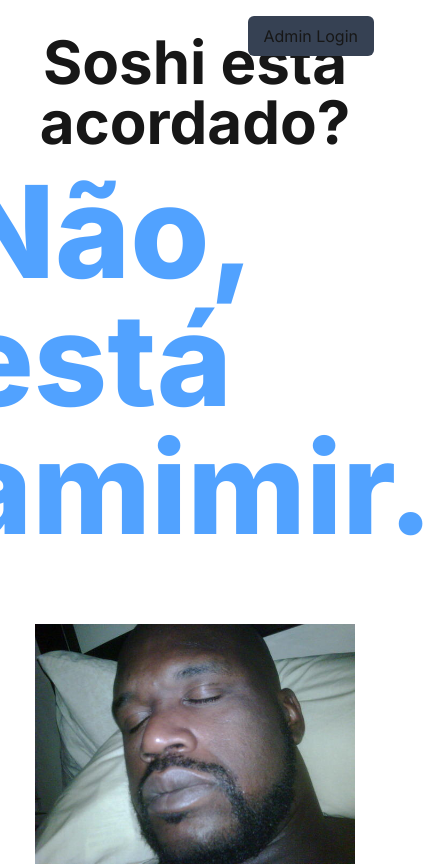
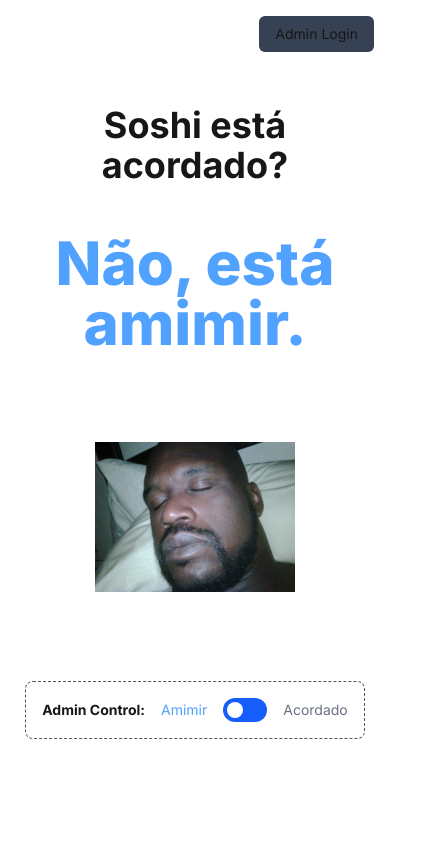
Before and after one commit to SoshiNoir/soshi-status-v0.1, a Next.js app: page / in a window 390 px wide. Shown: the top 866 px of the page, 433 px wide, since content can reach past the window. After the commit the page ends 844 px from the top, so only its background shows below. Built offline with nearby package versions, Linux system fonts and the light colour scheme; no server answers; the database is empty.

Commit message:
refactor: streamline component structure and improve readability

```diff
--- a/app/page.tsx
+++ b/app/page.tsx
@@ -1,33 +1,24 @@
-// app/page.tsx
 'use client';
 
 import { Switch } from '@headlessui/react';
 import { useMutation, useQuery, useQueryClient } from '@tanstack/react-query';
 import { signIn, signOut, useSession } from 'next-auth/react';
 import Image from 'next/image';
-import { useEffect, useState } from 'react';
 
-// Type for our API response
-type StatusData = {
-  isAwake: boolean;
-};
+type StatusData = { isAwake: boolean };
 
-// Function to fetch the status from our API
+// fetchStatus retorna Promise<StatusData>
 const fetchStatus = async (): Promise<StatusData> => {
   const res = await fetch('/api/status');
-  if (!res.ok) {
-    throw new Error('Network response was not ok');
-  }
+  if (!res.ok) throw new Error('Network response was not ok');
   return res.json();
 };
 
-// Function to update the status via our API
+// updateStatus retorna Promise<void>, recebe boolean
 const updateStatus = async (isAwake: boolean): Promise<void> => {
   await fetch('/api/status', {
     method: 'POST',
-    headers: {
-      'Content-Type': 'application/json',
-    },
+    headers: { 'Content-Type': 'application/json' },
     body: JSON.stringify({ isAwake }),
   });
 };
@@ -36,17 +27,14 @@ export default function HomePage() {
   const { data: session, status: authStatus } = useSession();
   const queryClient = useQueryClient();
 
-  // Use TanStack Query to fetch data
-  const { data, isLoading, isError } = useQuery<StatusData>({
+  const { data, isLoading, isError } = useQuery<StatusData, Error>({
     queryKey: ['soshiStatus'],
     queryFn: fetchStatus,
   });
 
-  // Use TanStack Query for mutations (updates)
-  const mutation = useMutation({
+  const mutation = useMutation<void, Error, boolean>({
     mutationFn: updateStatus,
     onSuccess: () => {
-      // When mutation is successful, refetch the status
       queryClient.invalidateQueries({ queryKey: ['soshiStatus'] });
     },
   });
@@ -55,55 +43,53 @@ export default function HomePage() {
   const isAdmin = session?.user?.email === process.env.NEXT_PUBLIC_ADMIN_EMAIL;
 
   const handleToggle = () => {
-    // Optimistically set the state while the mutation is in flight
-    // This makes the UI feel faster
-    const newStatus = !isAwake;
-    mutation.mutate(newStatus);
+    mutation.mutate(!isAwake);
   };
 
-  const LoginButton = () => (
-    <div className='absolute top-4 right-4'>
+  return (
+    <main className='flex min-h-screen flex-col items-center justify-center px-4 sm:px-8 py-8 max-w-full sm:max-w-md md:max-w-lg lg:max-w-xl mx-auto relative'>
+      <div className='absolute top-4 right-4 sm:relative sm:top-auto sm:right-auto sm:mb-4'>
         {authStatus === 'loading' ? (
-        <div className='text-gray-400'>...</div>
+          <span className='text-gray-400'>...</span>
         ) : session ? (
           <button
             onClick={() => signOut()}
-          className='px-4 py-2 bg-red-600 rounded-md hover:bg-red-700 transition-colors'
+            className='px-4 py-2 bg-red-600 rounded-md hover:bg-red-700 transition-colors text-sm sm:text-base'
           >
             Sair
           </button>
         ) : (
           <button
             onClick={() => signIn('github')}
-          className='px-4 py-2 bg-gray-700 rounded-md hover:bg-gray-600 transition-colors'
+            className='px-4 py-2 bg-gray-700 rounded-md hover:bg-gray-600 transition-colors text-sm sm:text-base'
           >
             Admin Login
           </button>
         )}
       </div>
-  );
 
-  const StatusDisplay = () => {
-    if (isLoading)
-      return (
-        <p className='text-2xl text-gray-400'>
+      <div className='flex flex-col items-center space-y-8'>
+        {isLoading ? (
+          <p className='text-2xl text-gray-400 text-center'>
             Verificando o estado do Soshi...
           </p>
-      );
-    if (isError)
-      return <p className='text-2xl text-red-500'>Erro ao buscar o Soshi!</p>;
-
-    return (
+        ) : isError ? (
+          <p className='text-2xl text-red-500 text-center'>
+            Erro ao buscar o Soshi!
+          </p>
+        ) : (
           <>
-        <h1 className='text-6xl font-bold text-center'>Soshi está acordado?</h1>
+            <h1 className='text-4xl sm:text-5xl md:text-6xl font-bold text-center'>
+              Soshi está acordado?
+            </h1>
             <p
-          className={`text-9xl font-extrabold mt-4 ${
+              className={`mt-4 font-extrabold ${
                 isAwake ? 'text-green-400' : 'text-blue-400'
-          }`}
+              } text-6xl sm:text-7xl md:text-9xl text-center`}
             >
               {isAwake ? 'Sim!' : 'Não, está amimir.'}
             </p>
-        <div className='mt-8 relative w-80 h-80 md:w-96 md:h-96'>
+            <div className='mt-8 w-full max-w-[200px] sm:max-w-sm md:max-w-md lg:max-w-lg aspect-square relative'>
               <Image
                 src={isAwake ? '/acordado.png' : '/amimir.png'}
                 alt={isAwake ? 'Soshi acordado' : 'Soshi dormindo'}
@@ -113,13 +99,17 @@ export default function HomePage() {
               />
             </div>
           </>
-    );
-  };
-
-  const AdminSwitch = () => (
-    <div className='mt-8 p-4 border border-dashed border-gray-600 rounded-lg flex items-center justify-center space-x-4'>
-      <span className='font-bold'>Admin Control:</span>
-      <span className={`${!isAwake ? 'text-blue-400' : 'text-gray-500'}`}>
+        )}
+        {isAdmin && !isLoading && !isError && (
+          <div className='mt-8 p-4 border border-dashed border-gray-600 rounded-lg flex items-center space-x-4'>
+            <span className='font-bold text-sm sm:text-base'>
+              Admin Control:
+            </span>
+            <span
+              className={`${
+                !isAwake ? 'text-blue-400' : 'text-gray-500'
+              } text-sm`}
+            >
               Amimir
             </span>
             <Switch
@@ -136,18 +126,15 @@ export default function HomePage() {
                 } inline-block h-4 w-4 transform rounded-full bg-white transition-transform`}
               />
             </Switch>
-      <span className={`${isAwake ? 'text-green-400' : 'text-gray-500'}`}>
+            <span
+              className={`${
+                isAwake ? 'text-green-400' : 'text-gray-500'
+              } text-sm`}
+            >
               Acordado
             </span>
           </div>
-  );
-
-  return (
-    <main className='flex min-h-screen flex-col items-center justify-center p-8 relative'>
-      <LoginButton />
-      <div className='flex flex-col items-center'>
-        <StatusDisplay />
-        {isAdmin && <AdminSwitch />}
+        )}
       </div>
     </main>
   );
```
Lines whose indentation alone changed are shown as unchanged.
